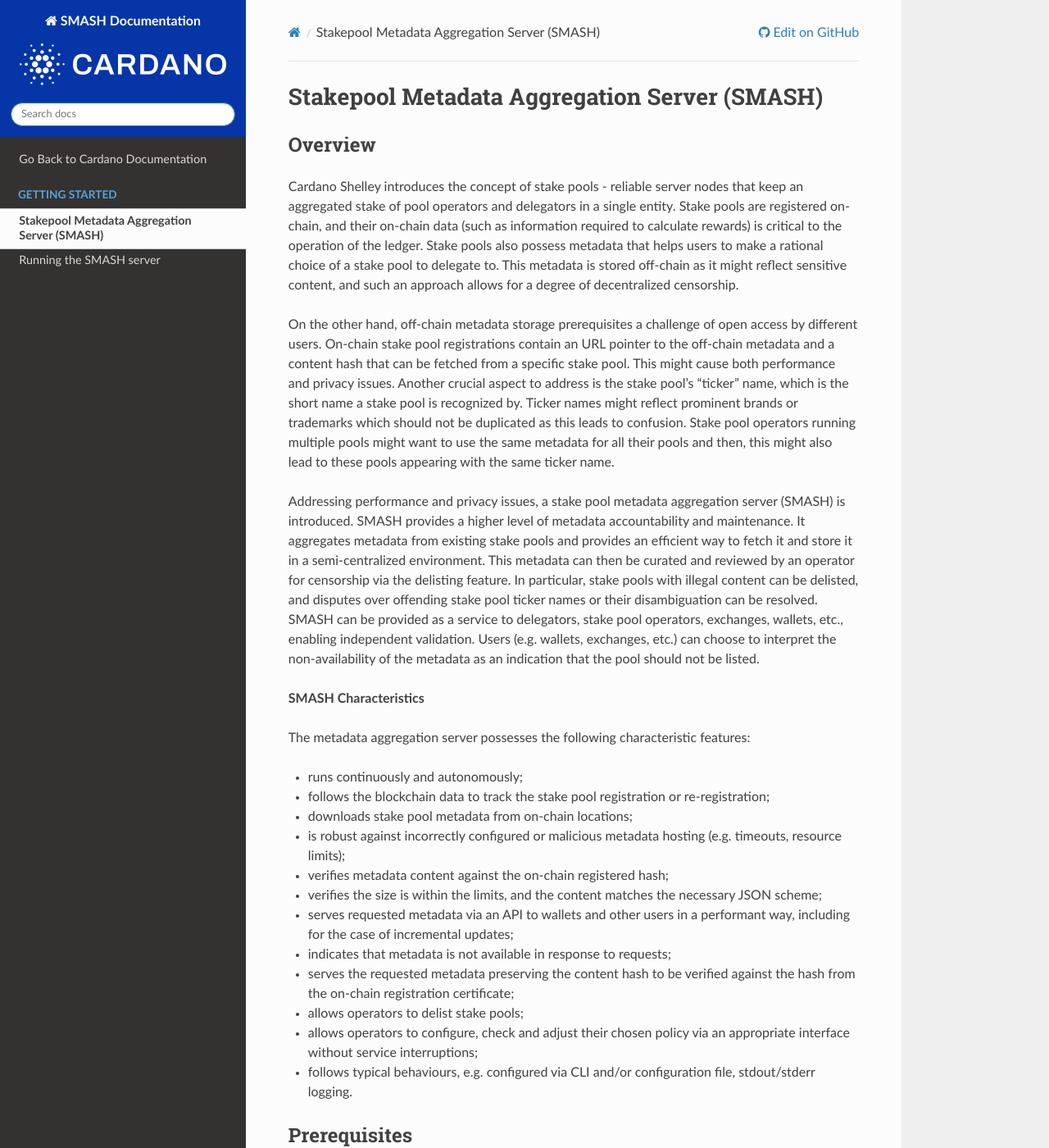
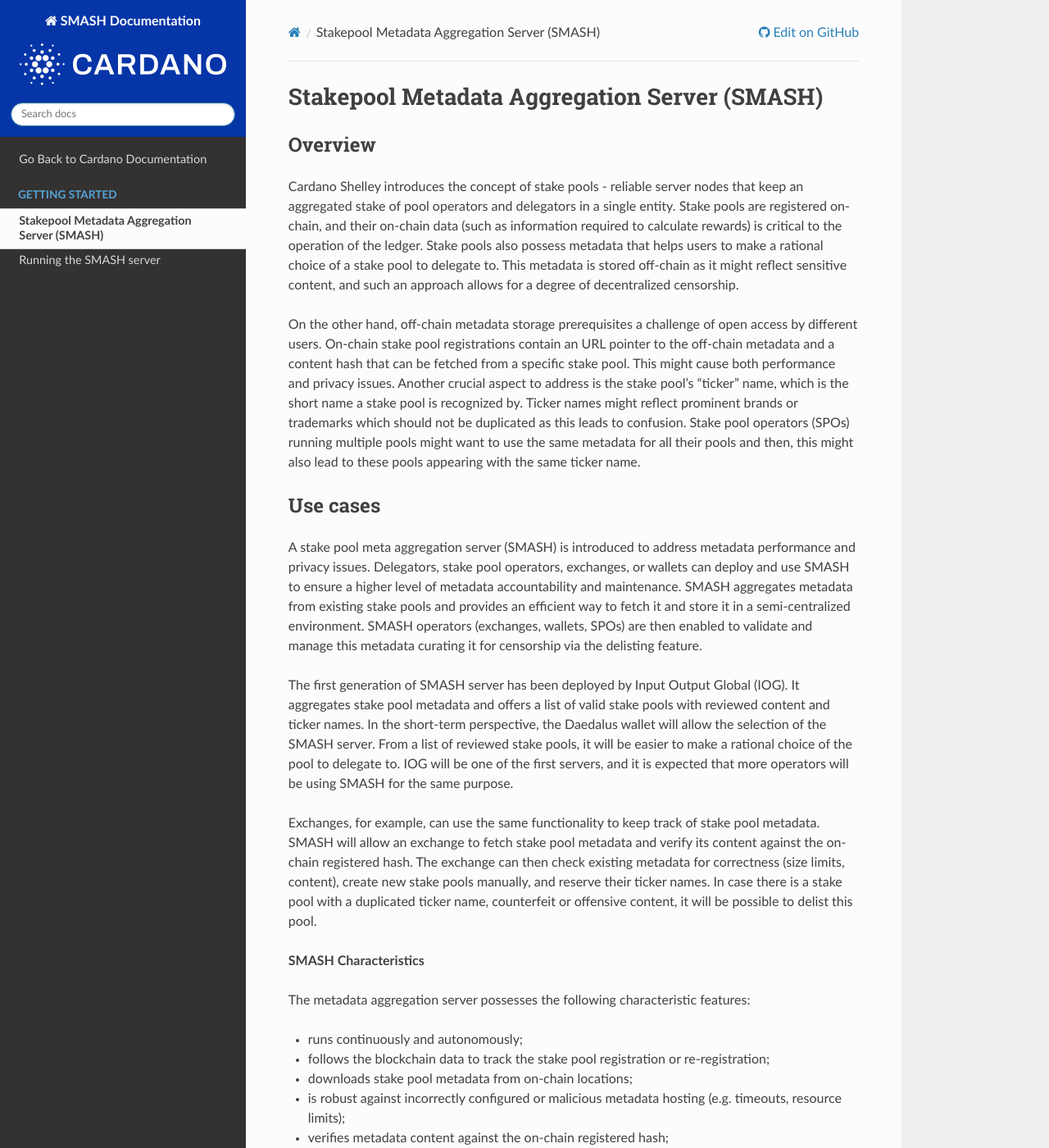
Before and after one commit to input-output-hk/smash, a Sphinx documentation site: the page built from doc/getting-started/how-to-install-smash.md, in a window 1280 px wide and 1400 px high. Shown: the whole window at 82% size. Built offline with Sphinx 7.4.7 and the Read the Docs theme 2.0.0, drawn with Linux system fonts in a browser that asks for light colours; some of the changed text lies outside the part shown.

Commit message:
Update how-to-install-smash.md
adding a more detailed 'use cases' section with examples

```diff
--- a/doc/getting-started/how-to-install-smash.md
+++ b/doc/getting-started/how-to-install-smash.md
@@ -4,9 +4,15 @@
 
 Cardano Shelley introduces the concept of stake pools - reliable server nodes that keep an aggregated stake of pool operators and delegators in a single entity. Stake pools are registered on-chain, and their on-chain data (such as information required to calculate rewards) is critical to the operation of the ledger. Stake pools also possess metadata that helps users to make a rational choice of a stake pool to delegate to. This metadata is stored off-chain as it might reflect sensitive content, and such an approach allows for a degree of decentralized censorship.
 
-On the other hand, off-chain metadata storage prerequisites a challenge of open access by different users. On-chain stake pool registrations contain an URL pointer to the off-chain metadata and a content hash that can be fetched from a specific stake pool. This might cause both performance and privacy issues. Another crucial aspect to address is the stake pool’s “ticker” name, which is the short name a stake pool is recognized by. Ticker names might reflect prominent brands or trademarks which should not be duplicated as this leads to confusion. Stake pool operators running multiple pools might want to use the same metadata for all their pools and then, this might also lead to these pools appearing with the same ticker name.
+On the other hand, off-chain metadata storage prerequisites a challenge of open access by different users. On-chain stake pool registrations contain an URL pointer to the off-chain metadata and a content hash that can be fetched from a specific stake pool. This might cause both performance and privacy issues. Another crucial aspect to address is the stake pool’s “ticker” name, which is the short name a stake pool is recognized by. Ticker names might reflect prominent brands or trademarks which should not be duplicated as this leads to confusion. Stake pool operators (SPOs) running multiple pools might want to use the same metadata for all their pools and then, this might also lead to these pools appearing with the same ticker name.
 
-Addressing performance and privacy issues, a stake pool metadata aggregation server (SMASH) is introduced. SMASH provides a higher level of metadata accountability and maintenance. It aggregates metadata from existing stake pools and provides an efficient way to fetch it and store it in a semi-centralized environment. This metadata can then be curated and reviewed by an operator for censorship via the delisting feature. In particular, stake pools with illegal content can be delisted, and disputes over offending stake pool ticker names or their disambiguation can be resolved. SMASH can be provided as a service to delegators, stake pool operators, exchanges, wallets, etc., enabling independent validation. Users (e.g. wallets, exchanges, etc.) can choose to interpret the non-availability of the metadata as an indication that the pool should not be listed.
+## Use cases
+
+A stake pool meta aggregation server (SMASH) is introduced to address metadata performance and privacy issues. Delegators, stake pool operators, exchanges, or wallets can deploy and use SMASH to ensure a higher level of metadata accountability and maintenance. SMASH aggregates metadata from existing stake pools and provides an efficient way to fetch it and store it in a semi-centralized environment. SMASH operators (exchanges, wallets, SPOs) are then enabled to validate and manage this metadata curating it for censorship via the delisting feature.
+
+The first generation of SMASH server has been deployed by Input Output Global (IOG). It aggregates stake pool metadata and offers a list of valid stake pools with reviewed content and ticker names. In the short-term perspective, the Daedalus wallet will allow the selection of the SMASH server. From a list of reviewed stake pools, it will be easier to make a rational choice of the pool to delegate to. IOG will be one of the first servers, and it is expected that more operators will be using SMASH for the same purpose.
+
+Exchanges, for example, can use the same functionality to keep track of stake pool metadata. SMASH will allow an exchange to fetch stake pool metadata and verify its content against the on-chain registered hash. The exchange can then check existing metadata for correctness (size limits, content), create new stake pools manually, and reserve their ticker names. In case there is a stake pool with a duplicated ticker name, counterfeit or offensive content, it will be possible to delist this pool.
 
 **SMASH Characteristics**
 
```
Also changed, not shown: other parts of doc/getting-started/how-to-install-smash.md (+1 -1 lines).
